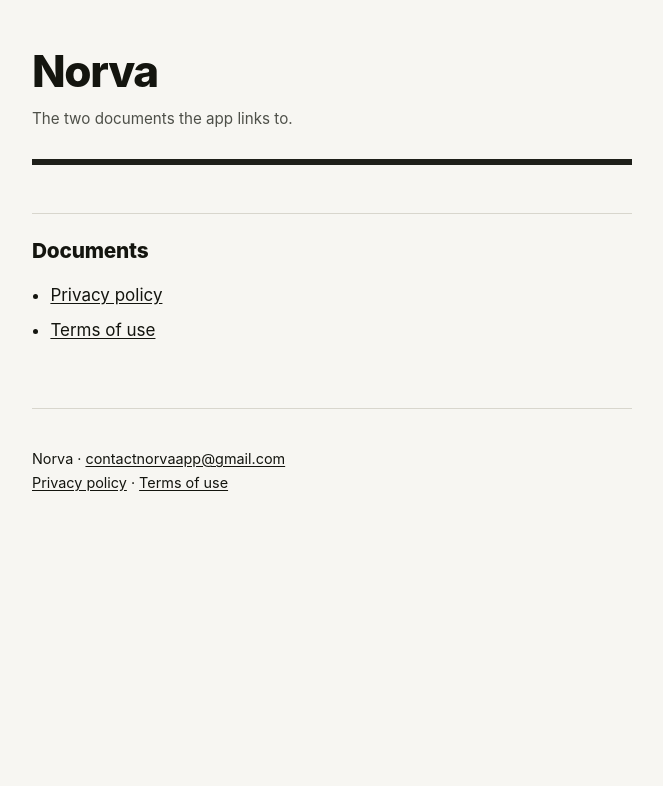
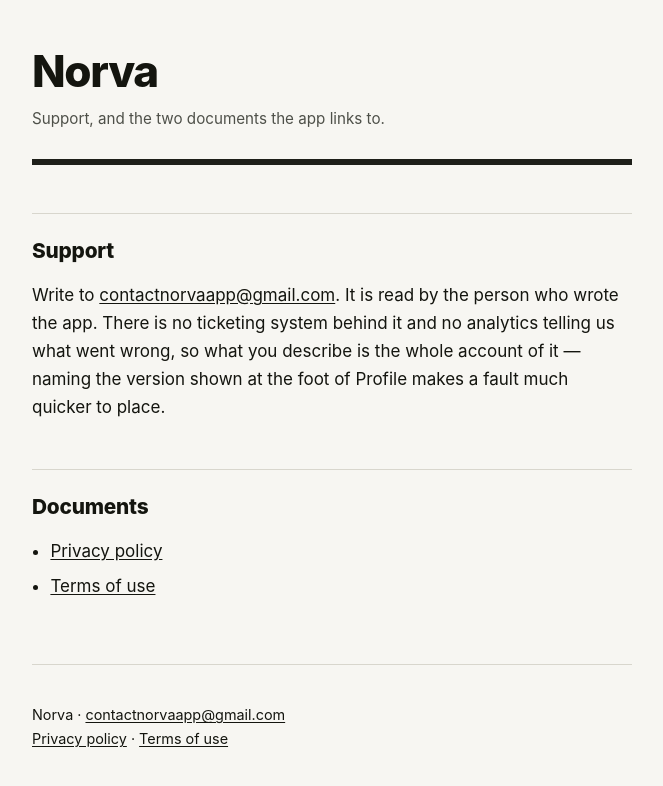
Before and after one commit to KillianDoubre/norva-privacy, a plain HTML site: page index.html in a window 1280 px wide. Shown: the whole page, without its empty margins (308-971 px from the left). Drawn offline with Linux system fonts and the light colour scheme.

Commit message:
Update index.html

```diff
--- a/index.html
+++ b/index.html
@@ -3,7 +3,7 @@
 <head>
 <meta charset="utf-8">
 <meta name="viewport" content="width=device-width, initial-scale=1">
-<title>Legal · Norva</title>
+<title>Support · Norva</title>
 <meta name="robots" content="index, follow">
 <style>
 :root {
@@ -48,8 +48,10 @@ footer {
 <body>
 <main>
 <h1>Norva</h1>
-<p>The two documents the app links to.</p>
+<p>Support, and the two documents the app links to.</p>
 <hr>
+<h2>Support</h2>
+<p>Write to <a href="mailto:contactnorvaapp@gmail.com">contactnorvaapp@gmail.com</a>. It is read by the person who wrote the app. There is no ticketing system behind it and no analytics telling us what went wrong, so what you describe is the whole account of it — naming the version shown at the foot of Profile makes a fault much quicker to place.</p>
 <h2>Documents</h2>
 <ul>
 <li><a href="privacy.html">Privacy policy</a></li>
```
